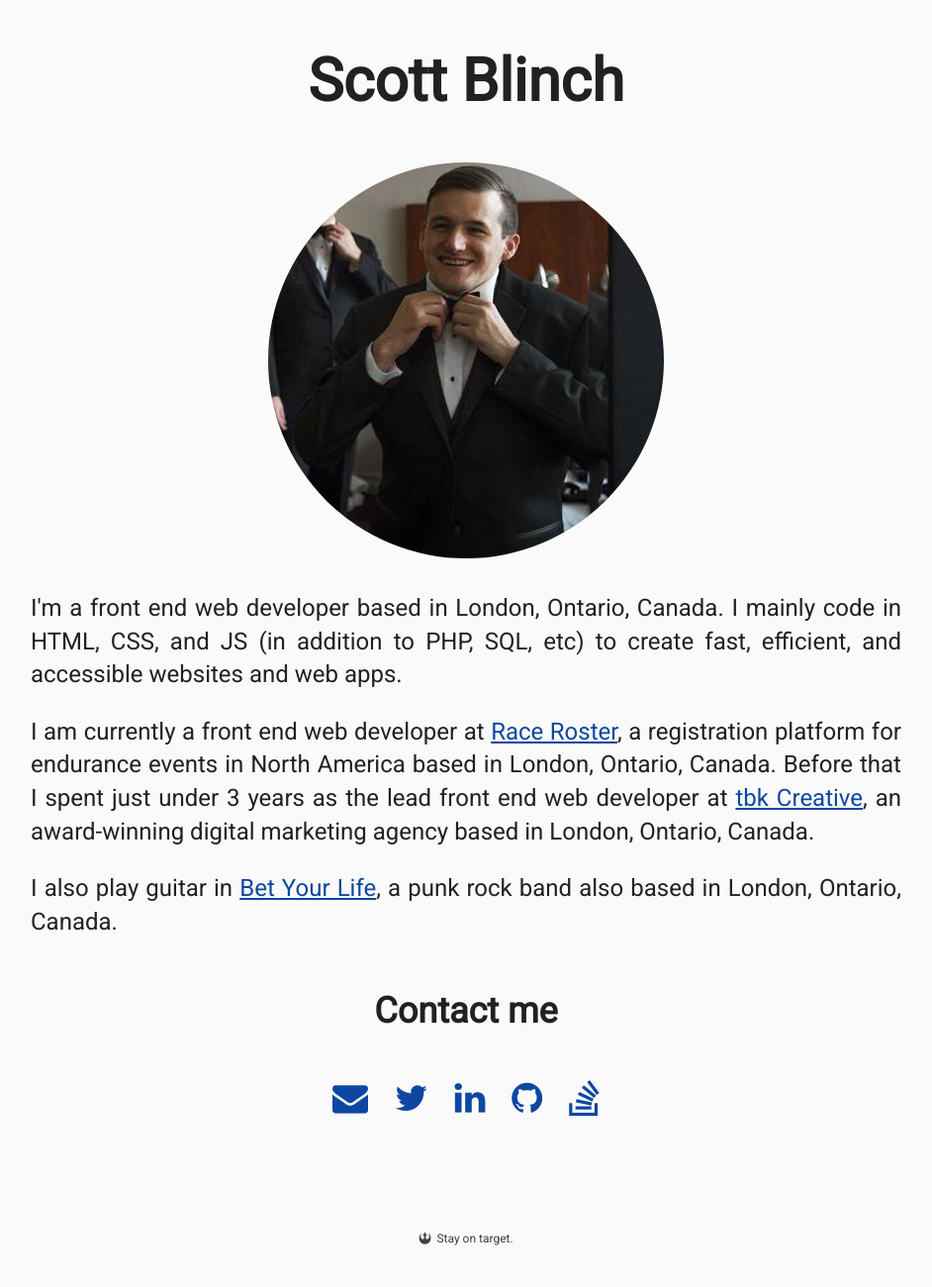
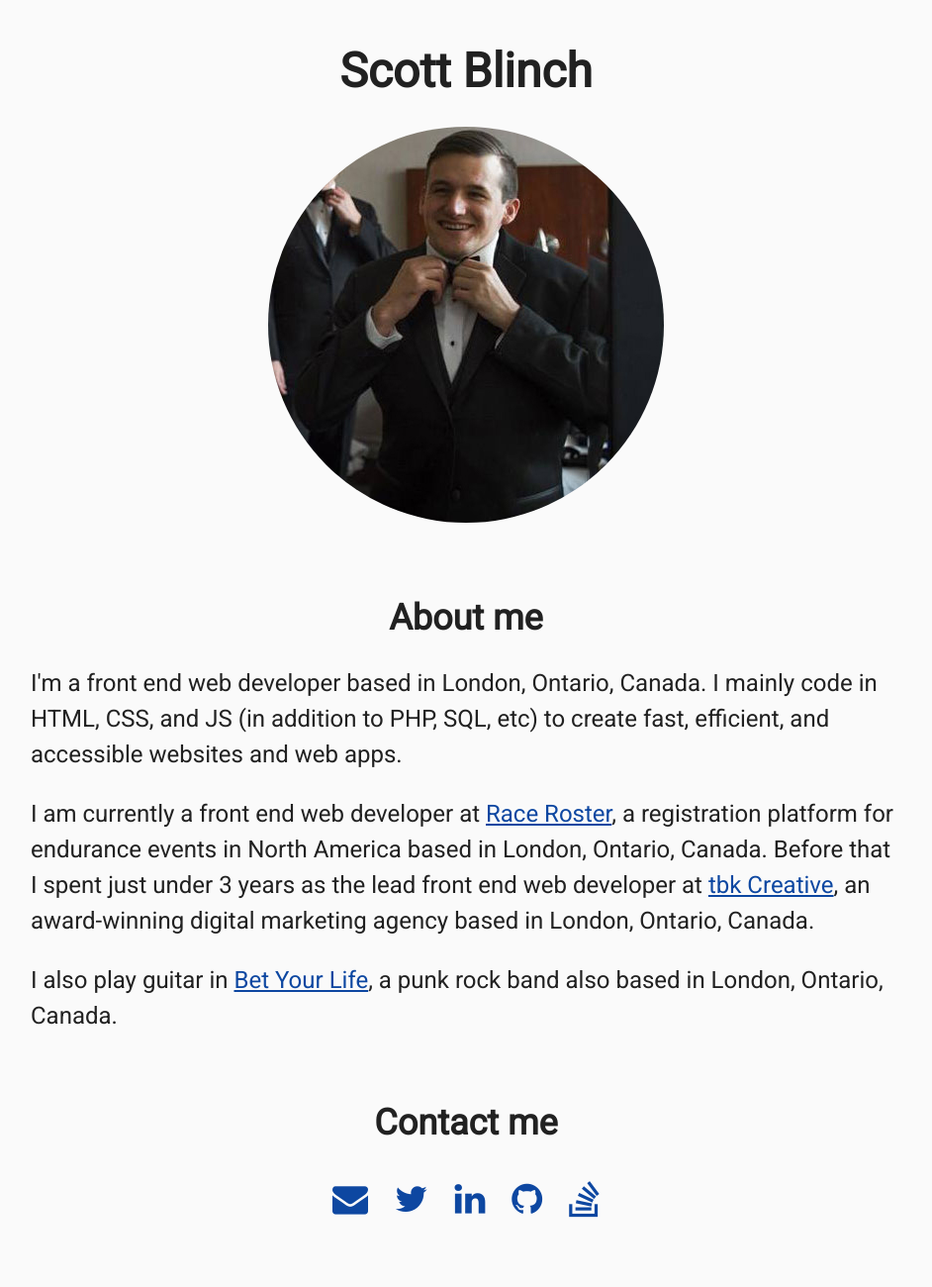
Before and after one commit to scottblinch/scottblinch.me, a website: page index.html in a window 1280 px wide. Shown: the top 1300 px of the page at 99% size, without its empty margins (169-1111 px from the left). Drawn offline with Linux system fonts and the light colour scheme.

Commit message:
a11y improvements

```diff
--- a/index.html
+++ b/index.html
@@ -35,7 +35,7 @@
         <meta name="theme-color" content="#ffffff">
 
         <link rel="stylesheet" href="https://fonts.googleapis.com/css?family=Roboto">
-        <link rel="stylesheet" href="css/style.min.css?v=24af467663447db401ec68207a36dab3">
+        <link rel="stylesheet" href="css/style.min.css?v=387dcb5beb1db42f9fdc53660f765688">
     </head>
     <body>
         <div class="container" itemscope itemtype="https://schema.org/Person">
@@ -44,7 +44,10 @@
                 <a href="https://scottblinch.me/" itemprop="url" title="Website link">
                     <img class="profile-picture" src="img/dist/scott-blinch.jpg" alt="Photo of Scott Blinch" width="400" height="400" itemprop="image">
                 </a>
-                <div class="description" itemprop="description">
+            </header>
+            <main id="main">
+                <section id="about-me" class="description" itemprop="description">
+                    <h2>About me</h2>
                     <p>
                         I'm a front end web developer based in <span itemprop="workLocation" itemscope itemtype="https://schema.org/Place"><span itemprop="name">London, Ontario, Canada</span></span>. I mainly code in HTML, CSS, and JS (in addition to PHP, SQL, etc) to create fast, efficient, and accessible websites and web apps.
                     </p>
@@ -54,9 +57,7 @@
                     <p>
                         I also play guitar in <span itemscope itemprop="memberOf" itemtype="https://schema.org/Organization"><a href="https://betyourlife.ca/" itemprop="url"><span itemprop="name">Bet Your Life</span></a>, a punk rock band also based in <span itemprop="location" itemscope itemtype="https://schema.org/Place"><span itemprop="name">London, Ontario, Canada</span></span></span>.
                     </p>
-                </div>
-            </header>
-            <main id="main">
+                </section>
                 <section id="contact-me">
                     <h2>Contact me</h2>
                     <ul class="contact-list">
@@ -88,7 +89,7 @@
                     </ul>
                 </section>
             </main>
-            <footer id="footer">
+            <footer class="footer" id="footer">
                 <a class="probably-insufferable-star-wars-reference" href="https://www.youtube.com/watch?v=NnP5iDKwuwk">
                     <i class="fa fa-rebel" aria-hidden="true"></i> Stay on target.
                 </a>
--- a/scss/main.scss
+++ b/scss/main.scss
@@ -3,15 +3,10 @@ $secondary: #b71c1c;
 
 html {
     font-family: 'Roboto', sans-serif;
-    font-size: 18px;
+    font-size: calc(18px + (24 - 18) * (100vw - 320px) / (1200 - 320));
     color: #212121;
-    line-height: 1.4;
 
-    @media screen and (min-width: 768px) {
-        font-size: 21px;
-    }
-
-    @media screen and (min-width: 1200px) {
+    @media (min-width: 1200px) {
         font-size: 24px;
     }
 }
@@ -37,6 +32,12 @@ a {
         color: $secondary;
         text-decoration: none;
     }
+
+    &:not([href^="https://scottblinch.me"])::after {
+        @media print {
+            content: " (" attr(href) ")";
+        }
+    }
 }
 
 img {
@@ -44,8 +45,45 @@ img {
     height: auto;
 }
 
+h1,
+h2,
+h3,
+h4,
+h5,
+h6 {
+    margin-top: 2em;
+    line-height: 1;
+    text-align: center;
+}
+
 h1 {
-    font-size: 2.5em;
+    margin-top: 1em;
+    font-size: 2em;
+}
+
+h2 {
+    font-size: 1.5em;
+}
+
+h3 {
+    font-size: 1.266em;
+}
+
+h4 {
+    font-size: 1.125em;
+}
+
+h5 {
+    font-size: 1em;
+}
+
+h6 {
+    font-size: .875em;
+}
+
+p {
+    line-height: 1.5;
+    max-width: 65ch;
 }
 
 abbr[title] {
@@ -63,7 +101,7 @@ abbr[title] {
 }
 
 .description {
-    text-align: justify;
+    text-align: left;
 }
 
 .contact-list {
@@ -79,6 +117,12 @@ abbr[title] {
     a {
         padding: .25em;
         text-decoration: none;
+    }
+}
+
+.footer {
+    @media print {
+        display: none;
     }
 }
 
@@ -118,7 +162,6 @@ summary::-webkit-details-marker {
     }
 }
 
-.resume-page {
 .resume-page {
     position: relative;
     padding: 2em;
```
Also changed, not shown: css/main.css, css/style.min.css, 1 other file.
